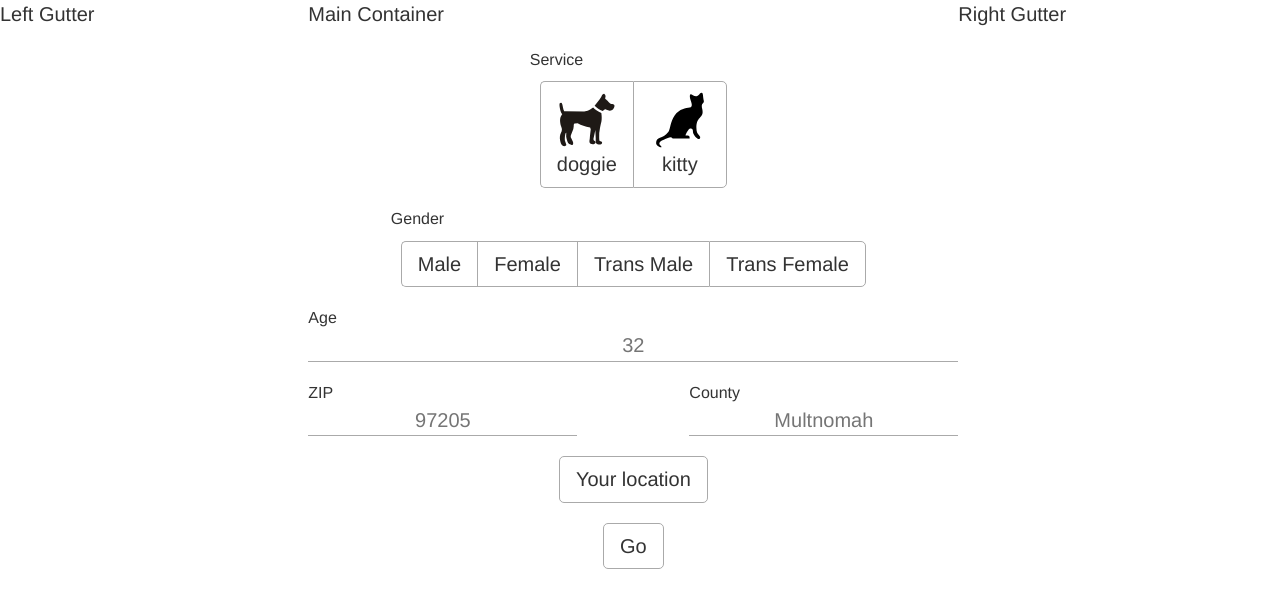
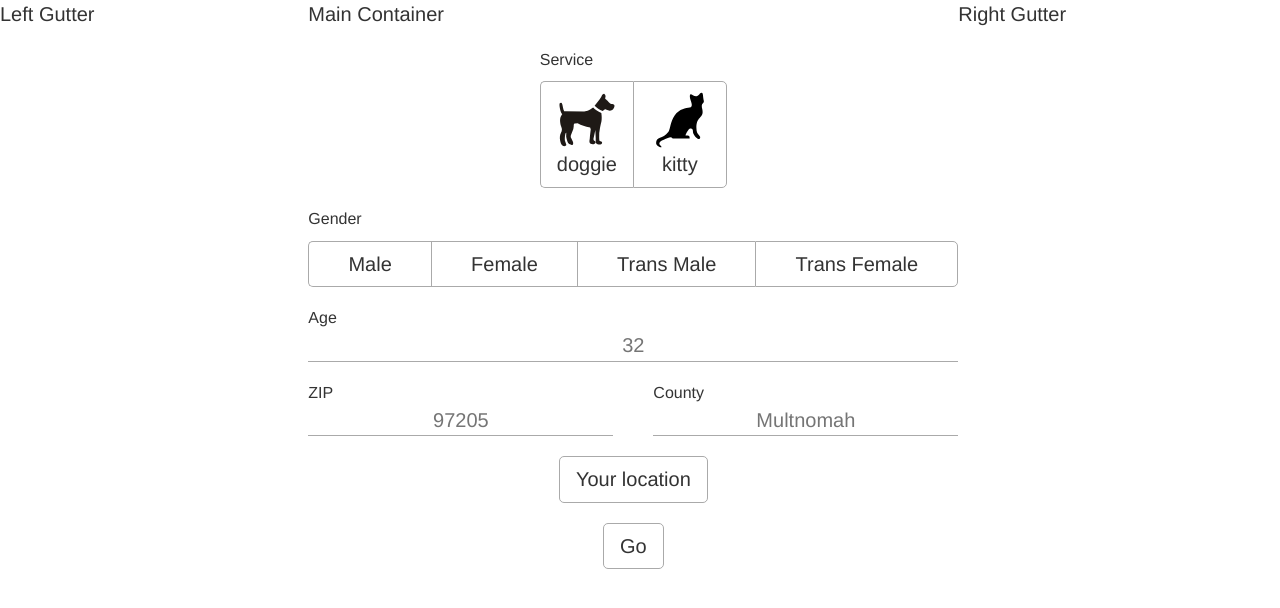
Before and after one commit to pvahanian/shelter-project, a React (Create React App) app: page / in a window 1280 px wide. Shown: the top 608 px of the page. Built offline with nearby package versions, Linux system fonts and the light colour scheme; no server answers.

Commit message:
Improve spacing of form elements

```diff
--- a/src/Assets/ExclusiveOption.scss
+++ b/src/Assets/ExclusiveOption.scss
@@ -6,8 +6,6 @@
   flex-direction: row;
   justify-content: center;
   margin-top: 10px;
-  padding-left: 10px;
-  padding-right: 10px;
 
   @include for(smaller-than-phone) {
   }
--- a/src/Assets/FieldSelector.scss
+++ b/src/Assets/FieldSelector.scss
@@ -3,16 +3,21 @@
 #zip-and-county {
   width: 100%;
   display: flex;
-  justify-content: space-between;
   flex-wrap: wrap;
 
+  // Zip and County will always divide the width evenly and have a 20px space between them
+  justify-content: space-between;
   > * {
-//    width: 40%;
+    width: calc(50% - 20px);
   }
 }
 
 
 #age-input-container {
+  width: 100%;
+}
+
+#gender-input-container {
   width: 100%;
 }
 
```
